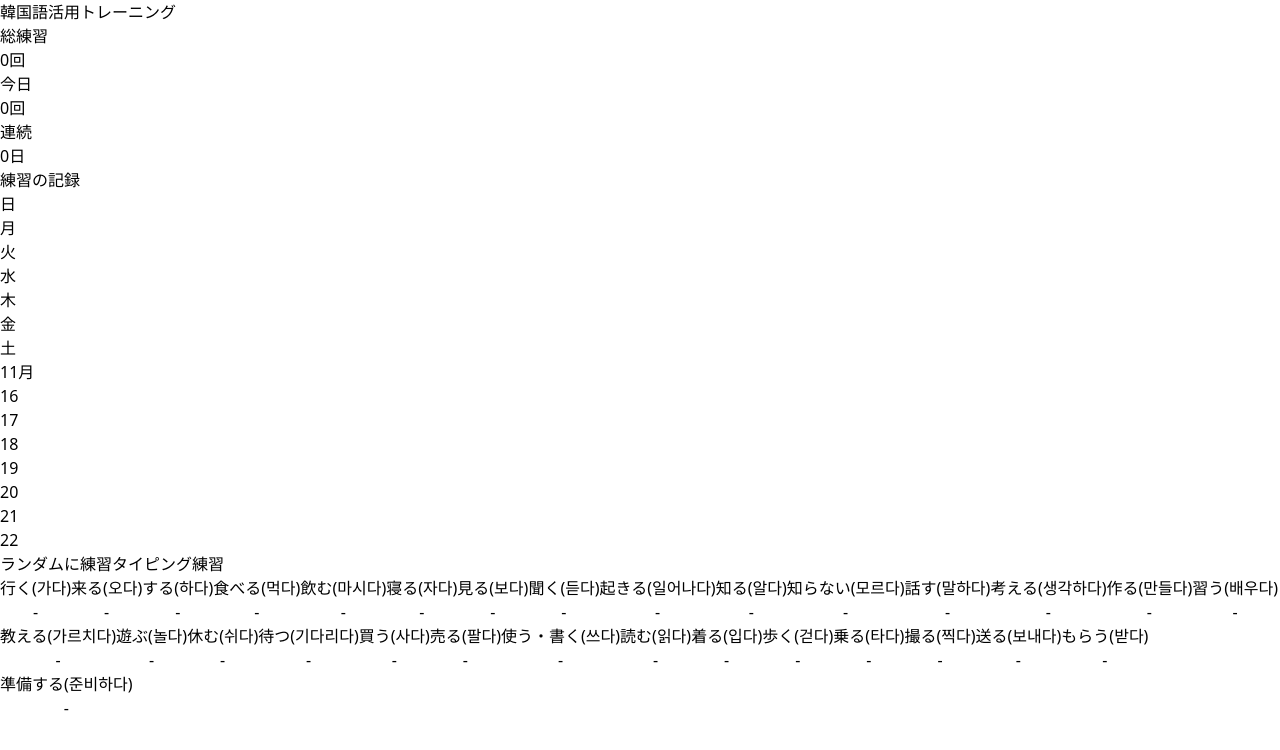
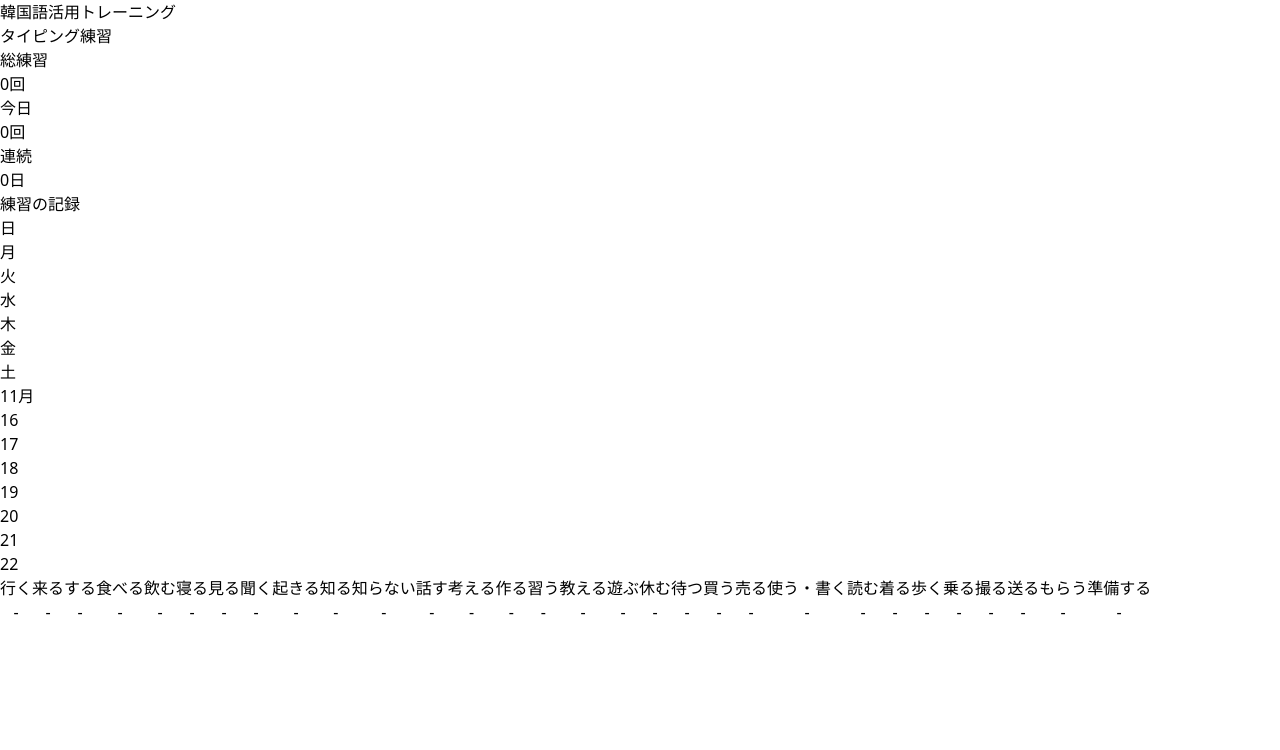
Before and after one commit to thekiai/word-katsuyou, a React (Vite) app: page / in a window 1280 px wide. Shown: the top 750 px of the page. Built offline with nearby package versions, Linux system fonts and the light colour scheme.

Commit message:
動詞選択ロジックを改善し、練習していない順にソートする機能を追加。連続日数のカウントを昨日から開始するよう修正。UIのレイアウトを調整し、不要なボタンを削除。

```diff
--- a/src/App.tsx
+++ b/src/App.tsx
@@ -99,9 +99,10 @@
 const getStreakDays = (): number => {
   const dates = getPracticeDates();
   let streak = 0;
-  let currentDate = new Date();
+  const currentDate = new Date();
+  // 昨日から遡って連続日数をカウント（今日は含めない）
+  currentDate.setDate(currentDate.getDate() - 1);
 
-  // 今日から遡って連続日数をカウント
   while (true) {
     const dateString = getLocalDateString(currentDate);
     if (dates.has(dateString)) {
@@ -296,8 +297,21 @@
 
 
   const handleNext = () => {
-    if (verbs.length > 0) {
-      selectRandomVerb(verbs);
+    if (verbs.length > 0 && currentVerb) {
+      // 練習していない順にソート
+      const sortedVerbs = [...verbs].sort((a, b) => {
+        const countA = getVerbCount(a.base);
+        const countB = getVerbCount(b.base);
+        return countA - countB;
+      });
+
+      // 現在の動詞のインデックスを見つける
+      const currentIndex = sortedVerbs.findIndex(v => v.base === currentVerb.base);
+
+      // 次の動詞を選択（最後の場合は最初に戻る）
+      const nextIndex = (currentIndex + 1) % sortedVerbs.length;
+      selectVerb(sortedVerbs[nextIndex]);
+
       window.scrollTo({ top: 0, behavior: 'smooth' });
     }
   };
@@ -347,11 +361,11 @@
     const streakDays = getStreakDays();
     const practiceDates = getPracticeDates();
 
-    // 動詞を完了回数でソート
+    // 動詞を完了回数でソート（練習していない順）
     const sortedVerbs = [...verbs].sort((a, b) => {
       const countA = getVerbCount(a.base);
       const countB = getVerbCount(b.base);
-      return countB - countA; // 降順
+      return countA - countB; // 昇順（練習回数が少ない順）
     });
 
     return (
@@ -359,9 +373,17 @@
         {/* Header */}
         <div className="bg-white shadow-sm border-b border-gray-200">
           <div className="max-w-md mx-auto px-4 py-4 sm:py-6">
-            <h1 className="text-xl sm:text-2xl font-bold text-gray-800 text-center mb-4">
-              韓国語活用トレーニング
-            </h1>
+            <div className="flex items-center justify-between mb-4">
+              <h1 className="text-xl sm:text-2xl font-bold text-gray-800">
+                韓国語活用トレーニング
+              </h1>
+              <button
+                onClick={() => setMode('typing')}
+                className="px-3 py-2 bg-gray-200 hover:bg-gray-300 rounded-lg font-medium transition-colors text-gray-700 text-sm whitespace-nowrap"
+              >
+                タイピング練習
+              </button>
+            </div>
 
             {/* 統計情報 */}
             <div className="bg-white rounded-lg p-4 shadow-sm border border-gray-200 mb-4">
@@ -388,25 +410,6 @@
 
         {/* Main Content */}
         <div className="max-w-md mx-auto px-4 py-4 sm:py-6">
-          {/* アクションボタン */}
-          <div className="flex flex-col sm:flex-row gap-2 sm:gap-3 mb-4 sm:mb-6">
-            <button
-              onClick={() => {
-                selectRandomVerb(verbs);
-                setMode('conjugation');
-              }}
-              className="flex-1 py-3 bg-gray-500 hover:bg-gray-600 rounded-lg font-medium transition-colors text-white"
-            >
-              ランダムに練習
-            </button>
-            <button
-              onClick={() => setMode('typing')}
-              className="flex-1 py-3 bg-gray-500 hover:bg-gray-600 rounded-lg font-medium transition-colors text-white"
-            >
-              タイピング練習
-            </button>
-          </div>
-
           {/* 動詞リスト */}
           <div className="space-y-2 sm:space-y-3 mb-4 sm:mb-6">
             {sortedVerbs.map((verb) => {
@@ -422,7 +425,6 @@
                 >
                   <div>
                     <span className="font-semibold text-base text-gray-800">{verb.meaningJa}</span>
-                    <span className="text-gray-500 text-sm ml-2">({verb.base})</span>
                   </div>
                   <div className="flex items-center gap-2">
                     {count > 0 && (
@@ -469,10 +471,9 @@
               >
                 <option value="random">🎲 ランダム（全動詞）</option>
                 {verbs.map((verb) => {
-                  const count = getVerbCount(verb.base);
                   return (
                     <option key={verb.base} value={verb.base}>
-                      {count > 0 ? `⭐${count} ` : ''}{verb.meaningJa}
+                      {verb.meaningJa}
                     </option>
                   );
                 })}
@@ -528,10 +529,9 @@
                 className="w-full px-3 py-2 border border-gray-300 rounded-lg focus:outline-none focus:border-blue-500 text-sm"
               >
                 {verbs.map((verb) => {
-                  const count = getVerbCount(verb.base);
                   return (
                     <option key={verb.base} value={verb.base}>
-                      {count > 0 ? `⭐${count} ` : ''}{verb.meaningJa}
+                      {verb.meaningJa}
                     </option>
                   );
                 })}
@@ -548,7 +548,7 @@
               </button>
               <button
                 onClick={() => setMode('typing')}
-                className="px-3 py-2 bg-blue-500 hover:bg-blue-600 rounded-lg font-medium transition-colors text-white text-sm whitespace-nowrap"
+                className="px-3 py-2 bg-gray-200 hover:bg-gray-300 rounded-lg font-medium transition-colors text-gray-700 text-sm whitespace-nowrap"
               >
                 タイピング練習
               </button>
@@ -606,7 +606,7 @@
             onClick={handleNext}
             className="text-gray-600 hover:text-gray-800 underline cursor-pointer font-medium transition-colors"
           >
-            &gt;&gt;次の問題へ（ランダム選択）
+            &gt;&gt;次の問題へ
           </button>
         </div>
       </div>
--- a/src/components/ActivityGraph.tsx
+++ b/src/components/ActivityGraph.tsx
@@ -96,7 +96,8 @@
       <div className="flex justify-center">
         <div>
           {/* 曜日ヘッダー */}
-          <div className="flex gap-1 mb-1 pl-8">
+          <div className="flex gap-1 mb-1">
+            <div className="w-8 flex-shrink-0"></div>
             {weekDays.map((day) => (
               <div key={day} className="w-7 text-center text-xs text-gray-400 flex-shrink-0">
                 {day}
```
